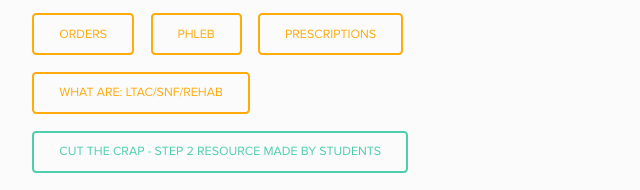
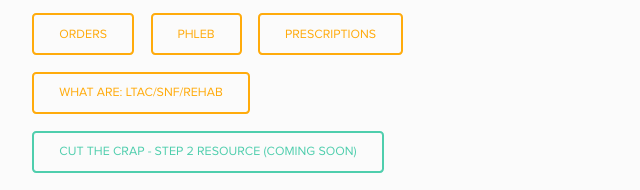
Before and after one commit to choikath/ClerkshipGuide, a plain HTML site: page index.html in a window 1280 px wide. Shown: the part 824-1014 px from the top of the page, 150-790 px from the left. Drawn offline with Linux system fonts and the light colour scheme; a web font is replaced by a local one.

Commit message:
link to ctc - coming soon

```diff
--- a/index.html
+++ b/index.html
@@ -99,7 +99,7 @@
 
                             <a class="button transparent yellow" href="dcfacilities.html">What are: Ltac/Snf/Rehab</a>
 
-                            <a class="button transparent mint" href="http://choikath.github.io/CutTheCrap">Cut The Crap - Step 2 resource made by students</a>
+                            <a class="button transparent mint" href="#">Cut The Crap - Step 2 resource (coming soon)</a>
 
 
 
```
Also changed, not shown: img/basic fishbone.jpg (added), img/detail fishbone.jpg (added).
